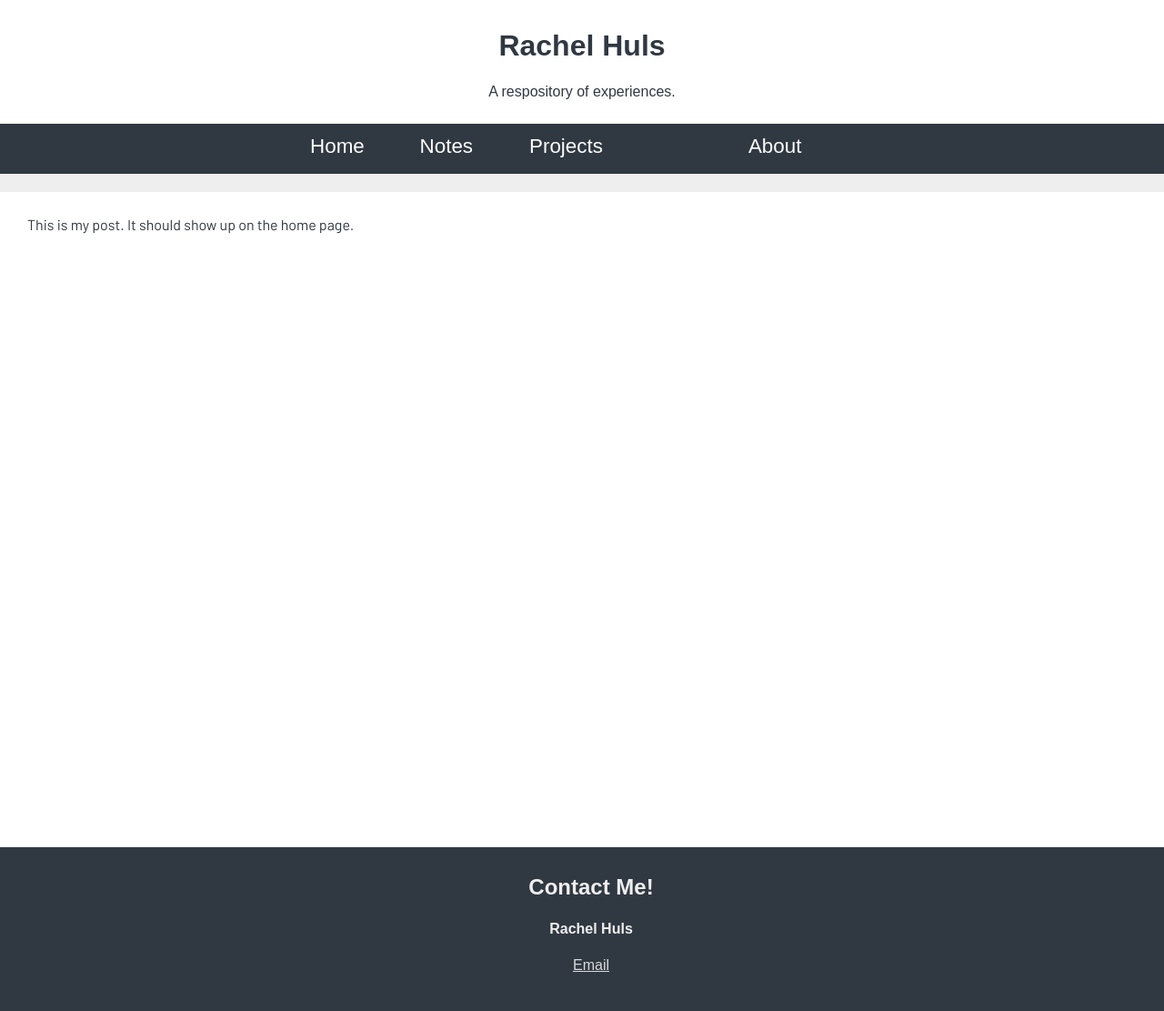
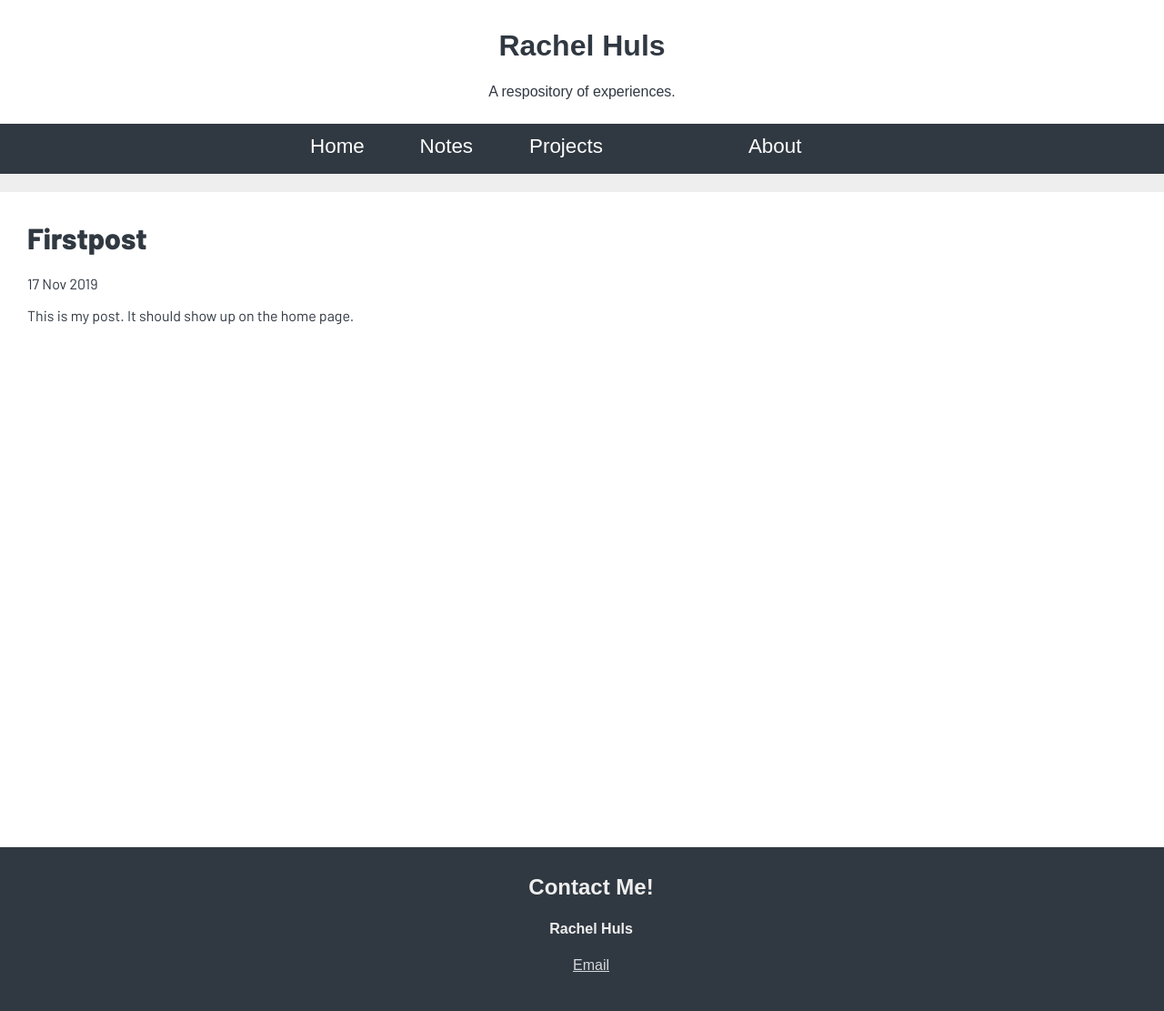
Before and after one commit to rachelhuls/rachelhuls.github.io, a Jekyll site: the page built from _posts/2019-11-17-firstpost.md, in a window 1280 px wide. Shown: the whole page at 91% size. Built offline with Jekyll 4.4.1, drawn with Linux system fonts in a browser that asks for light colours; some web fonts are replaced; part of the change alters nothing that is shown.

Commit message:
Update _config.yml

```diff
--- a/_config.yml
+++ b/_config.yml
@@ -11,6 +11,11 @@ collections:
     output: true
 
 defaults:
+  - scope:
+      path: ""
+      type: "posts"
+    values:
+      layout: "post"
   - scope:
       path: ""
       type: "notes"
```
